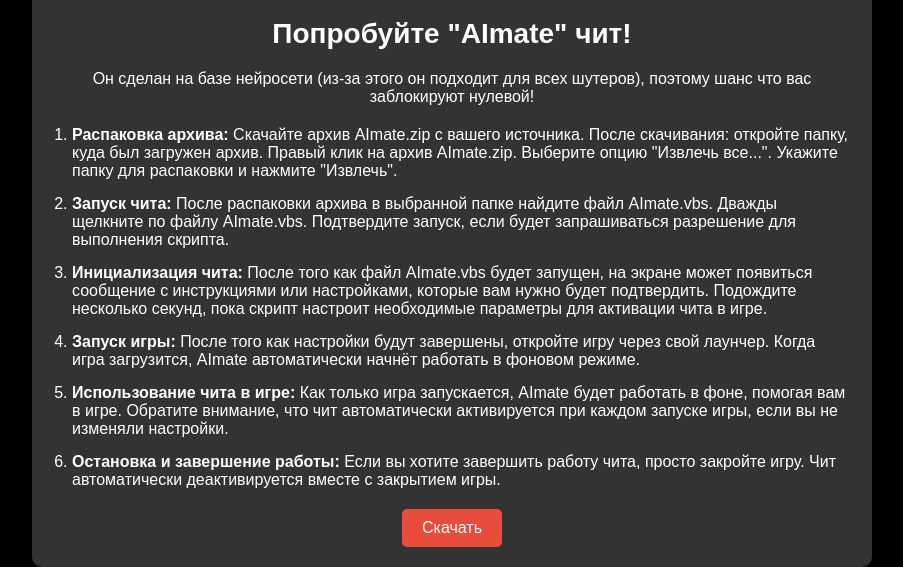
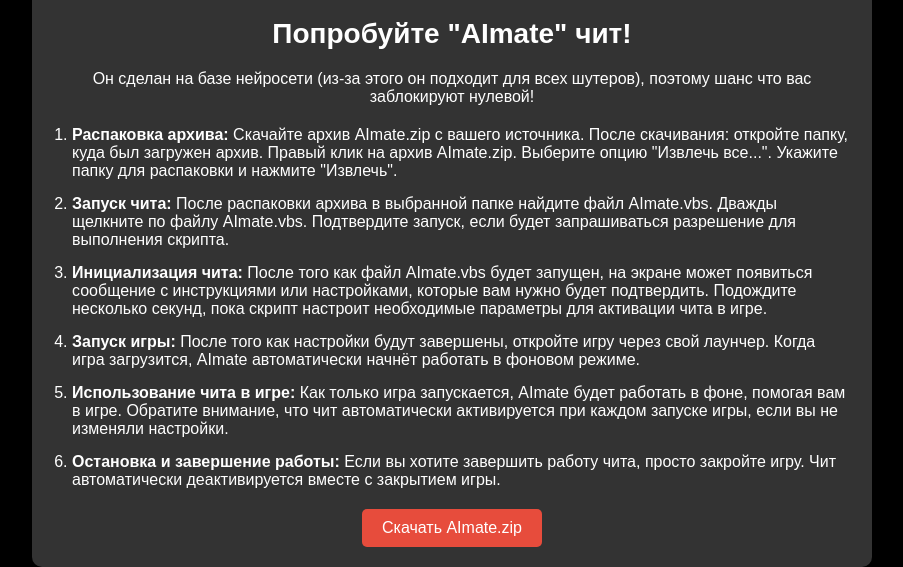
Before and after one commit to kubok758/AImate, a plain HTML site: page index.html in a window 1280 px wide. Shown: the part 428-995 px from the top of the page, without its empty margins (188-1091 px from the left). Drawn offline with Linux system fonts and the light colour scheme.

Commit message:
Update index.html

```diff
--- a/index.html
+++ b/index.html
@@ -24,7 +24,7 @@
             <li><strong>Остановка и завершение работы:</strong> Если вы хотите завершить работу чита, просто закройте игру. Чит автоматически деактивируется вместе с закрытием игры.</li>
         </ol>
 
-        <button id="downloadButton" class="download-btn">Скачать</button>
+        <button id="downloadButton" class="download-btn">Скачать AImate.zip</button>
     </div>
     <script src="script.js"></script>
 </body>
```
